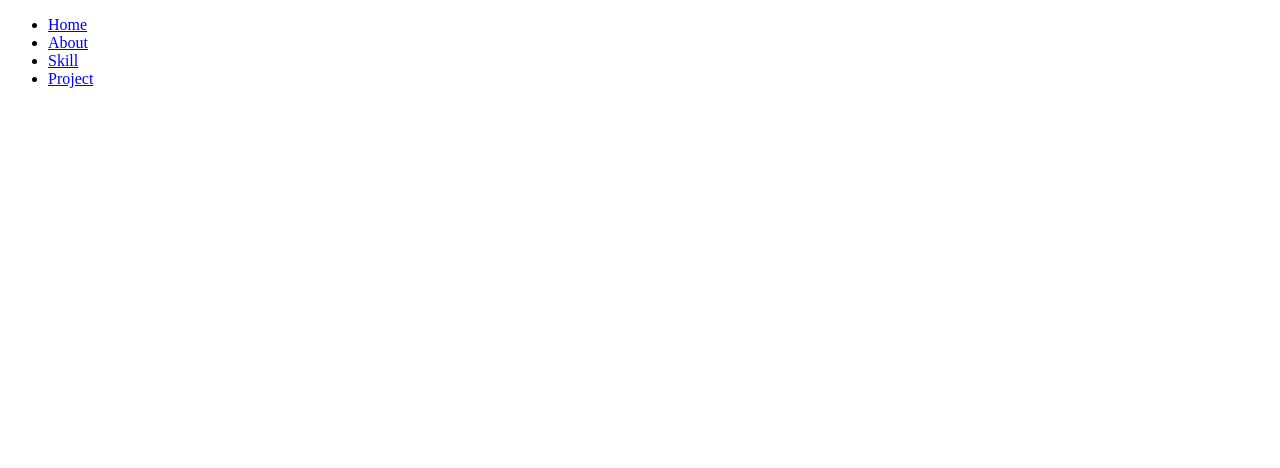
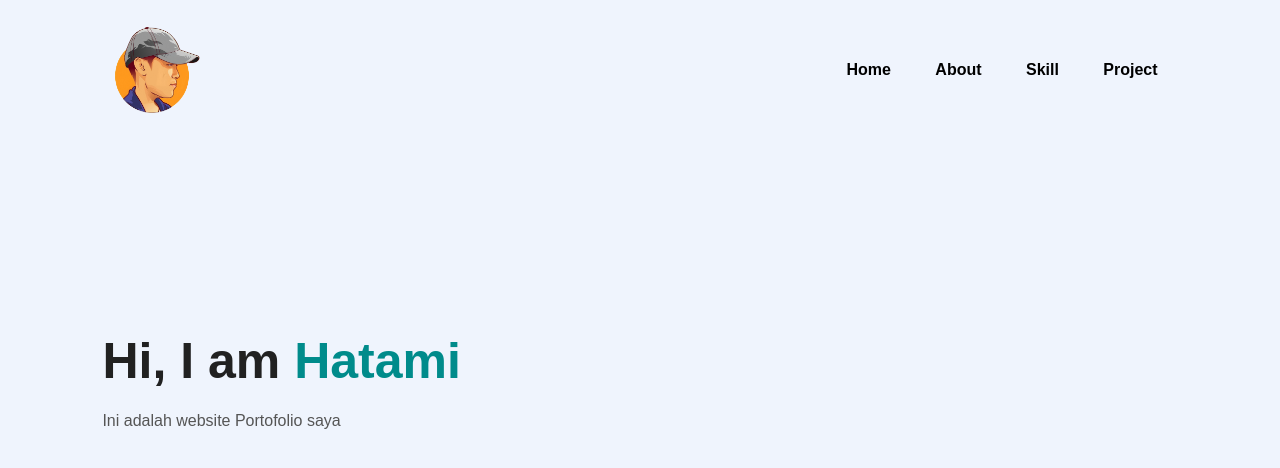
Before and after one commit to hatami30/web-portofolio, a plain HTML site: page index.html in a window 1280 px wide. Drawn offline with Linux system fonts and the light colour scheme.

Commit message:
add logo in navbar

```diff
--- a/index.html
+++ b/index.html
@@ -1,13 +1,17 @@
 <!DOCTYPE html>
 <html lang="en">
   <head>
-    <meta charset="UTF-8">
-    <meta http-equiv="X-UA-Compatible" content="IE=edge">
-    <meta name="viewport" content="width=device-width, initial-scale=1.0">
+    <meta charset="UTF-8" />
+    <meta http-equiv="X-UA-Compatible" content="IE=edge" />
+    <meta name="viewport" content="width=device-width, initial-scale=1.0" />
     <title>Mohammad Hatami</title>
+    <link rel="stylesheet" href="style.css" />
   </head>
+
   <body>
+    <div class="hero">
       <nav>
+        <img src="assets\img\hatami.png" class="logo" />
         <ul>
           <li><a href="#">Home</a></li>
           <li><a href="#">About</a></li>
@@ -15,5 +19,10 @@
           <li><a href="#">Project</a></li>
         </ul>
       </nav>
+      <div class="detail">
+        <h1>Hi, I am <span>Hatami</span></h1>
+        <p>Ini adalah website Portofolio saya</p>
+      </div>
+    </div>
   </body>
 </html>
--- /dev/null
+++ b/style.css
@@ -0,0 +1,62 @@
+* {
+  margin: 0;
+  padding: 0;
+  font-family: sans-serif;
+}
+
+.hero {
+  position: relative;
+  width: 100%;
+  height: 100vh;
+  background: #eff4fd;
+}
+
+.logo{
+    height: 100px;
+    width: 100px;
+}
+
+nav {
+  display: flex;
+  width: 84%;
+  margin: auto;
+  padding: 20px 0;
+  align-items: center;
+  justify-content: space-between;
+}
+
+nav ul li{
+    display: inline-block;
+    list-style: none;
+    margin: 10px 20px;
+}
+
+nav ul li a{
+    text-decoration: none;
+    color: black;
+    font-weight: bold;
+}
+
+nav ul li a:hover{
+    color:darkcyan;
+}
+
+.detail{
+    margin-left: 8%;
+    margin-top: 15%;
+}
+
+.detail h1{
+    font-size: 50px;
+    color: #212121;
+    margin-bottom: 20px;
+}
+
+span{
+    color: darkcyan;
+}
+
+.detail p{
+    color: #555;
+    line-height: 22px;
+}
```
Also changed, not shown: assets/img/hatami.png (added). Lines whose indentation alone changed are shown as unchanged.
